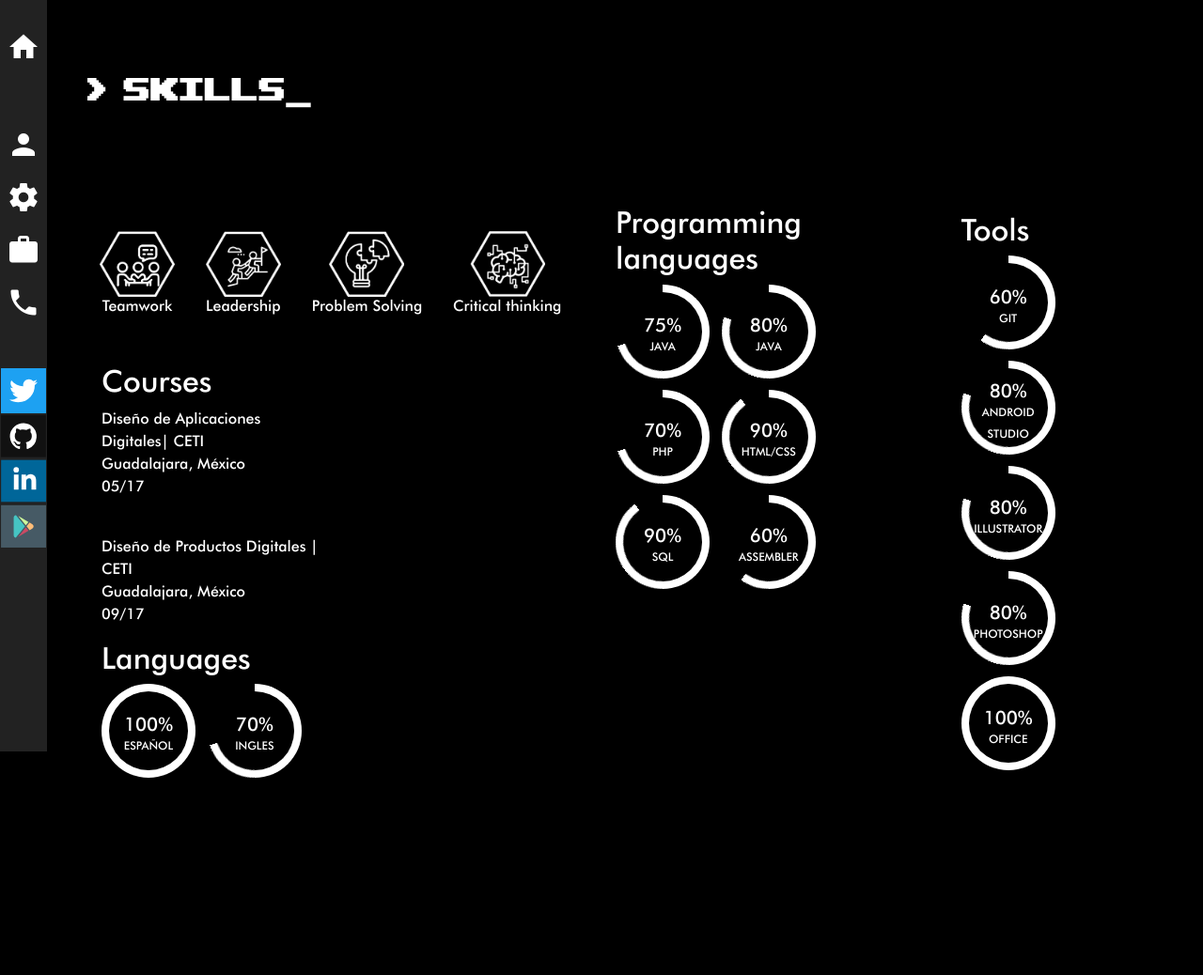
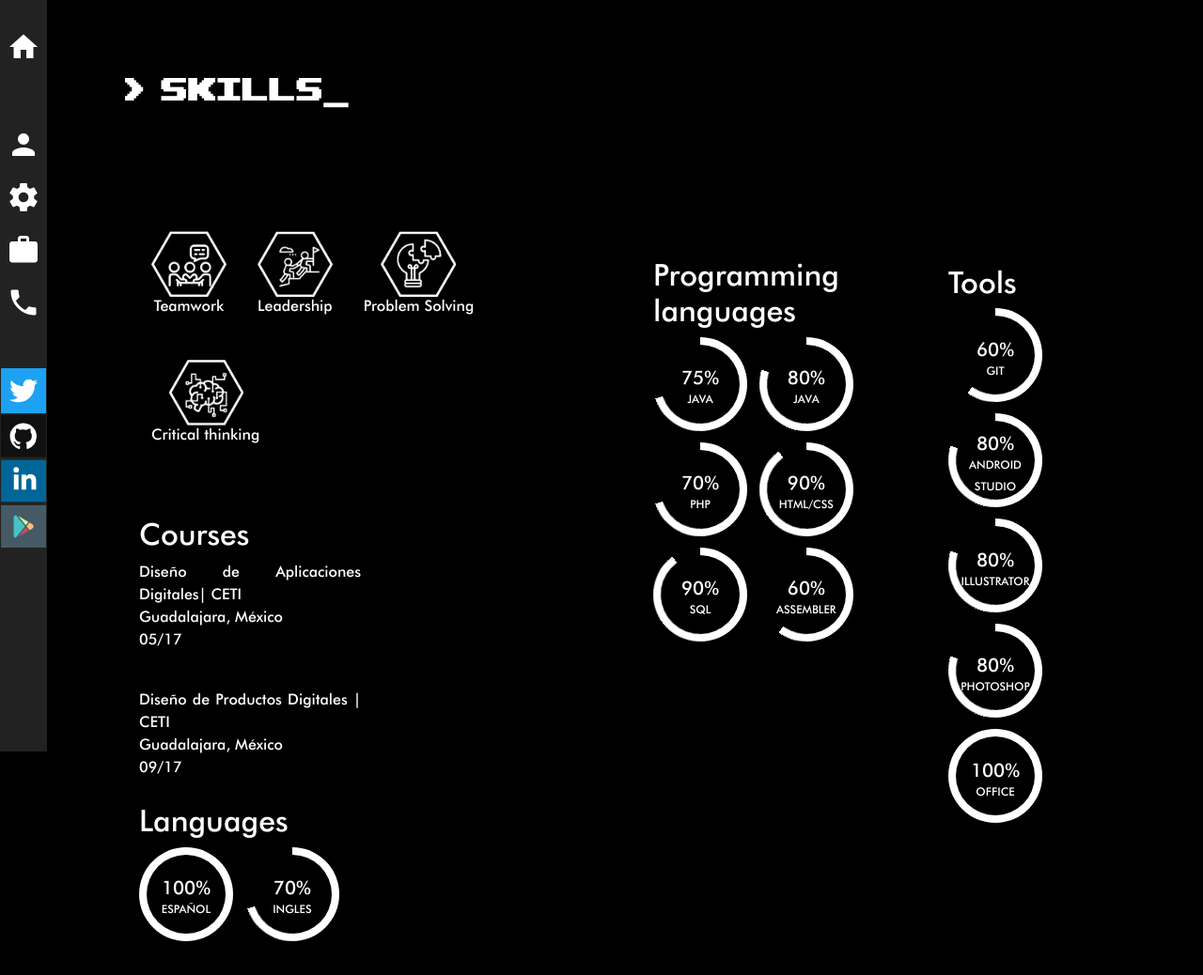
Before and after one commit to Darksw20/Personal-Portfolio, a PHP site: page /skills.html in a window 1280 px wide. Shown: the whole page at 94% size. Before the commit the page ends 828 px from the top, so only its background shows below. Run offline with PHP 8.4, Linux system fonts and the light colour scheme.

Commit message:
styles terminados

```diff
--- a/about.html
+++ b/about.html
@@ -134,7 +134,7 @@
     <div class="container">
         <div class="main row">
             <div class="col-xs-10 col-sm-8 col-md-6">
-                <div class="card" style="width: 18rem; background-color: black;">
+                <div class="card" style="width: 18rem; background-color: black; margin-left: 40px">
                     <img class="card-img-top" width="300px" src="styles/img/yo-14.png">
                     <div class="card-body" style="text-align:center;">
                         <h3>Who Am I?</h3>
--- a/contact.html
+++ b/contact.html
@@ -158,7 +158,7 @@
 
                 </form>
             </div>
-            <div class="col-sm-7">
+            <div class="col-sm-6 subtitles">
                 <!--Google map-->
                 <div id="map-container-google-1" class="z-depth-1-half map-container" style="height: 500px">
                     <iframe src="https://www.google.com/maps/embed?pb=!1m18!1m12!1m3!1d92132.68149420693!2d-103.4127372719223!3d20.637404204275555!2m3!1f0!2f0!3f0!3m2!1i1024!2i768!4f13.1!3m3!1m2!1s0x0%3A0x0!2zMjDCsDMxJzUwLjYiTiAxMDPCsDI5JzQ4LjQiVw!5e0!3m2!1ses-419!2smx!4v1549570733411" width="600" height="450" frameborder="0" style="border:0" allowfullscreen></iframe>
--- a/index.html
+++ b/index.html
@@ -10,7 +10,7 @@
     <link rel="shortcut icon" href="styles/img/favicon.png" type="image/png" />
   </head>
   <body>
-  <header style="float:left">
+  <header class="float-left">
       <div class="sidebar-navigation">
         <nav class="sidebar">
           <div class="sidebar-header">
@@ -134,8 +134,8 @@
             Contact Me
           </button>
         </div>
-        <div class="logo">
-          <img width="400px" src="styles/img/cuervo.png" alt="cuervo">
+        <div class="titles">
+          <img src="styles/img/cuervo.png" alt="cuervo">
         </div>
       </div>
     </div>
--- a/skills.html
+++ b/skills.html
@@ -131,8 +131,8 @@
             </div>
         </div>
         <div class="row">
-            <div class="col-xs-6 col-md-6">
-                <div class="row">
+            <div class="col-xs-6 col-md-6 ">
+                <div class="row listicons">
                     <ul class="list-inline">
                         <div class="list-inline-item micons">
                             <img width="80px" src="styles/img/Diseños-16.png">
@@ -152,7 +152,7 @@
                         </div>
                     </ul>
                 </div>
-                <div class="col-sm-6">
+                <div class="col-sm-6 subtitles">
                     <h2>Courses</h2>
                     <p>
                         Diseño de Aplicaciones Digitales| CETI
@@ -170,7 +170,7 @@
                         09/17
                     </p>
                 </div>
-                <div class="col-sm-6">
+                <div class="col-sm-6 subtitles">
                     <h2>Languages</h2>
                     <ul class="list-inline">
                         <div class="list-inline-item">
@@ -209,7 +209,7 @@
                     </ul>
                 </div>
             </div>
-            <div class="col-xs-3 col-md-3" style="align-items: center;">
+            <div class="col-xs-3 col-md-3 subtitles" style="align-items: center;">
                 <div>
                     <h2>Programming languages</h2>
                 </div>
@@ -315,7 +315,7 @@
                 </div>
 
             </div>
-            <div class="col-xs-4 col-md-2 offset-md-1">
+            <div class="col-xs-4 col-md-2 offset-md-1 subtitles">
                 <div class="row">
                     <div>
                         <h2>Tools</h2>
--- a/styles/css/styles.css
+++ b/styles/css/styles.css
@@ -30,6 +30,12 @@ body {
   background-color: black;
   font-family: Futura;
   color: white;
+}
+
+@media screen and (min-width: 300px) {
+  .con {
+    margin-left: 40px;
+  }
 }
 
 i {
@@ -73,6 +79,19 @@ div .sidebar-header {
   background-color: white;
   border-color: black;
 }
+.titles img {
+  width: 250px;
+}
+@media screen and (min-width: 470px) {
+  .titles img {
+    width: 400px;
+  }
+}
+@media screen and (min-width: 100px) {
+  .titles {
+    margin-left: 40px;
+  }
+}
 
 div .subtitles {
   color: white;
@@ -90,6 +109,14 @@ div .subtitles h3 {
 div .subtitles p {
   font-family: Futura;
   text-align: justify;
+}
+@media screen and (min-width: 100px) {
+  div .subtitles {
+    margin-left: 40px;
+  }
+  div .subtitles img {
+    width: 250px;
+  }
 }
 
 .dropdown {
@@ -118,6 +145,7 @@ div .subtitles p {
 .column {
   float: left;
   width: 33.33%;
+  padding: 10px;
 }
 
 .row::after {
@@ -133,6 +161,15 @@ div .subtitles p {
 div .micons {
   text-align: center;
   margin: 20px;
+}
+
+div .listicons {
+  margin-left: 0px;
+}
+@media screen and (min-width: 400px) {
+  div .listicons {
+    margin-left: 40px;
+  }
 }
 
 .sidebar-navigation {
```
Also changed, not shown: styles/sass/input.scss (+39 -4 lines), work.html (+1 -15 lines), 1 other file.
